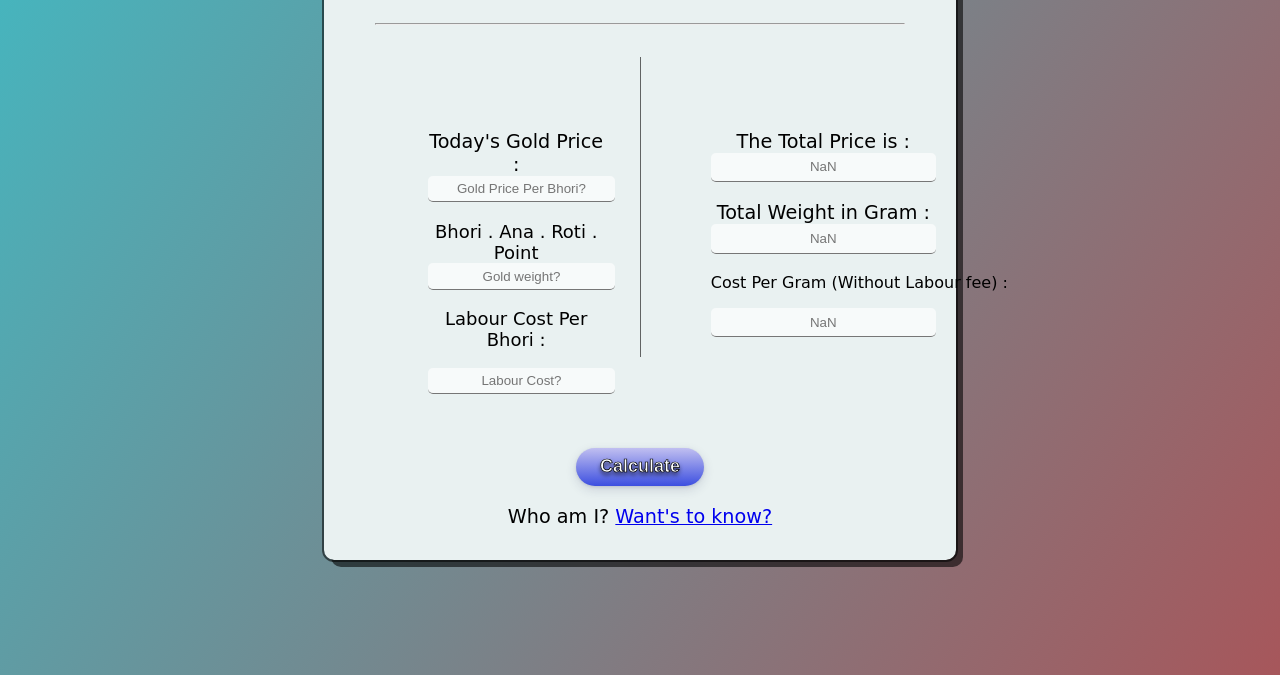
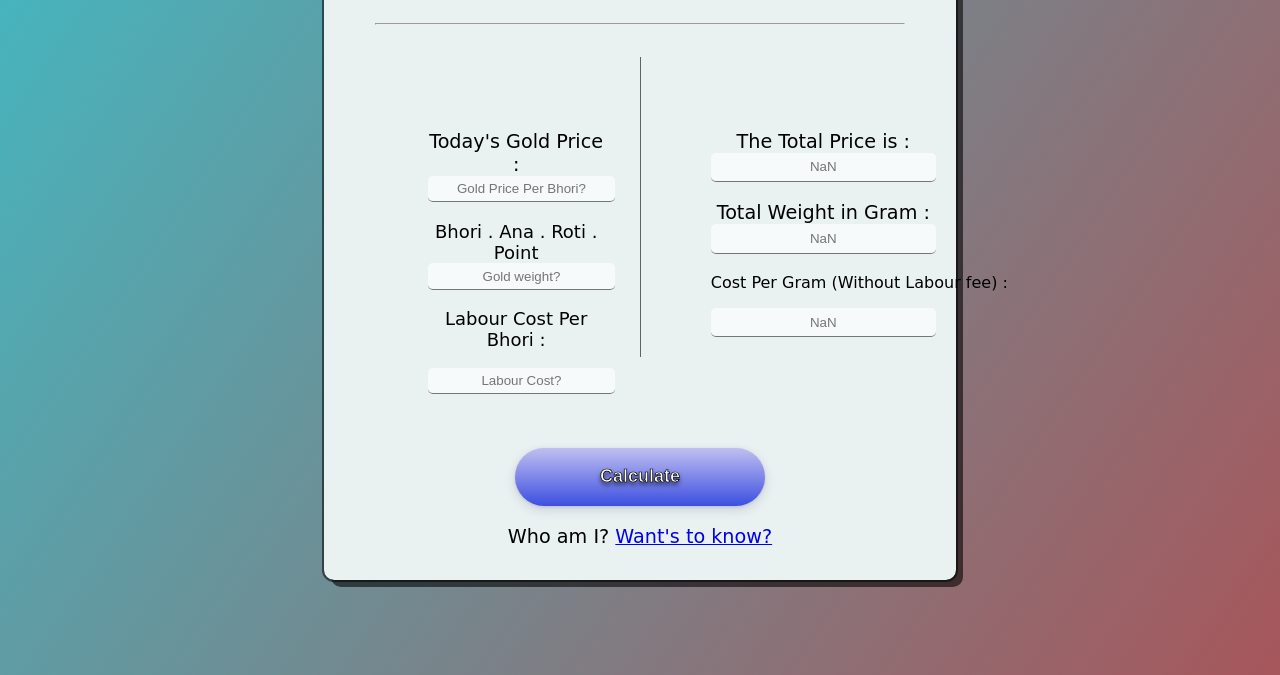
Before and after one commit to Apurbo326/Gold-Calculator_by_Apurbo-Karmokar, a plain HTML site: page index.html in a window 1280 px wide. Shown: the part 125-800 px from the top of the page. Drawn offline with Linux system fonts and the light colour scheme; a web font is replaced by a local one.

Commit message:
Version 3.2

```diff
--- a/index.css
+++ b/index.css
@@ -71,7 +71,8 @@ button {
     font-weight: 600;
     color: #fff;
     font-size: 18px;
-    height: 38px;
+    height: 58px;
+    width: 250px;
     padding: 8px 24px;
     border-radius: 50px;
     background-image: linear-gradient(180deg, rgba(65, 59, 244, 0.265),#3c4fe0);
```
